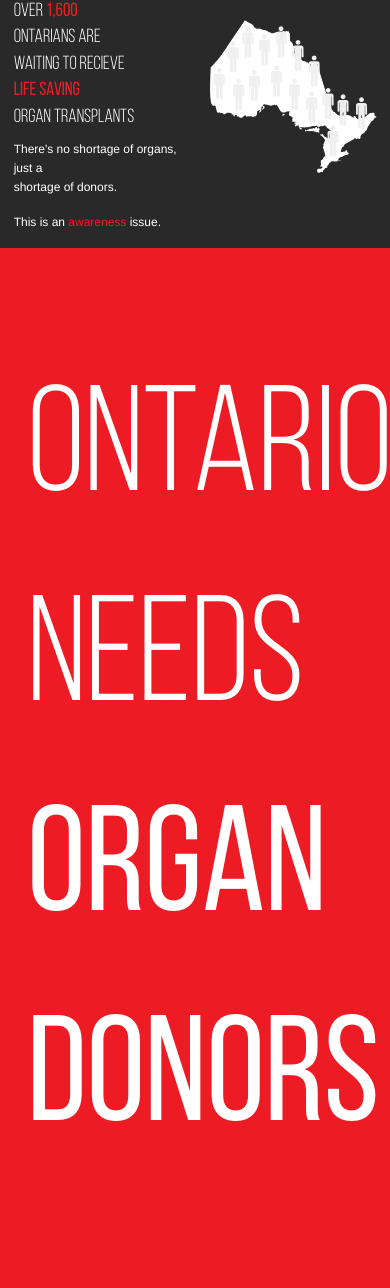
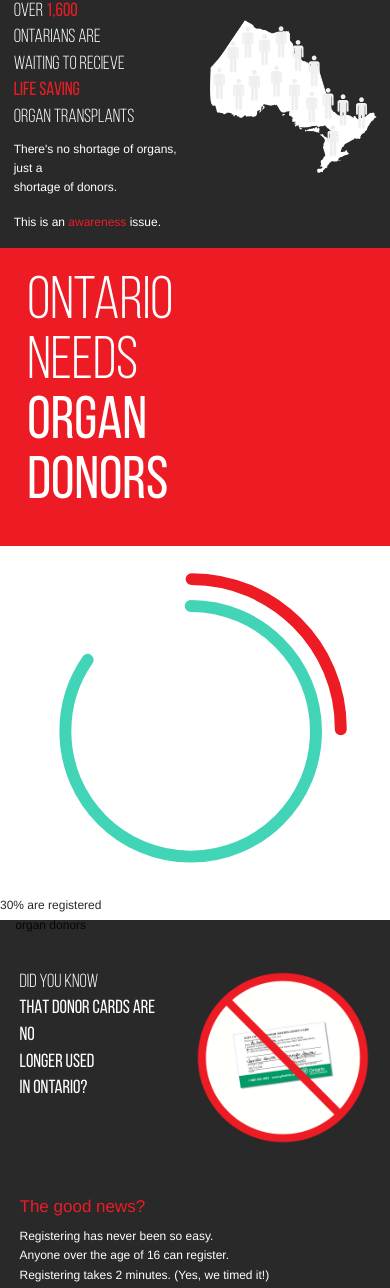
Before and after one commit to sdegrootefanshawe/Organ_Donation, a PHP site: page / in a window 390 px wide. Shown: the part 505-1793 px from the top of the page. Run offline with PHP 8.4, Linux system fonts and the light colour scheme.

Commit message:
responsive

```diff
--- a/css/style.css
+++ b/css/style.css
@@ -145,13 +145,22 @@
 
 .half-half h3 {
   font-family: "bebasbook";
-  font-size: 150px;
+  font-size: 60px;
+  line-height: 1;
   max-width: 40%;
   padding-left: 7%;
-  padding-top: 100px;
-  padding-bottom: 100px; }
+  padding-top: 25px;
+  padding-bottom: 25px; }
   .half-half h3 span {
     font-family: "bebasregular"; }
+  @media (min-width: 480px) {
+    .half-half h3 {
+      font-size: 100px;
+      padding-top: 100px;
+      padding-bottom: 100px; } }
+  @media (min-width: 1480px) {
+    .half-half h3 {
+      font-size: 150px; } }
 
 .donor-card {
   color: #fff;
--- a/sass/style.scss
+++ b/sass/style.scss
@@ -162,14 +162,26 @@
 
     h3 {
         font-family: $bebasbook;
-        font-size: 150px;
+        font-size: 60px;
+        line-height: 1;
         max-width: 40%;
         padding-left: 7%;
-        padding-top: $padding-v-large;
-        padding-bottom: $padding-v-large;
+        padding-top: $padding-v-small;
+        padding-bottom: $padding-v-small;
 
         span {
             font-family: $bebasregular;
+        }
+
+        @media (min-width: $xxsmall) {
+          font-size: 100px;
+            padding-top: $padding-v-large;
+            padding-bottom: $padding-v-large;
+        }
+
+        @media (min-width: $large) {
+            font-size: 150px;
+
         }
     }
 }
```
